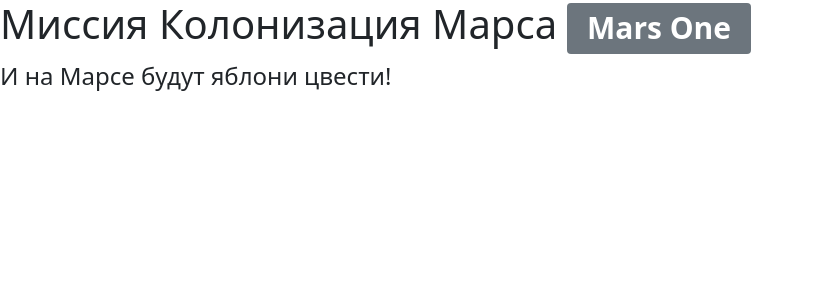
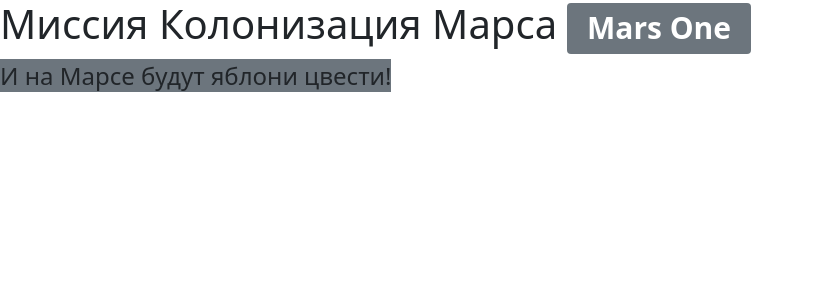
Before and after one commit to YuriyKarabintsev/flask_wtf_tasks, a Flask app: page / in a window 1280 px wide. Shown: the top 300 px of the page, without its empty margins (0-814 px from the left). Run offline with Flask 2, Linux system fonts and the light colour scheme.

Commit message:
Задание 1 - Готовимся к миссии (добавлено место для вставки блока в теле страницы)

```diff
--- a/templates/base.html
+++ b/templates/base.html
@@ -10,6 +10,9 @@
     </head>
     <body>
         <h1>Миссия Колонизация Марса <span class="badge bg-secondary">Mars One</span></h1>
-        <h4>И на Марсе будут яблони цвести!</h4>
+        <h4><span class="placeholder col-12 bg-secondary">И на Марсе будут яблони цвести!</span></h4>
+        <main role="main" class="container">
+        {% block content %}{% endblock %}
+        </main>
     </body>
 </html>
```
